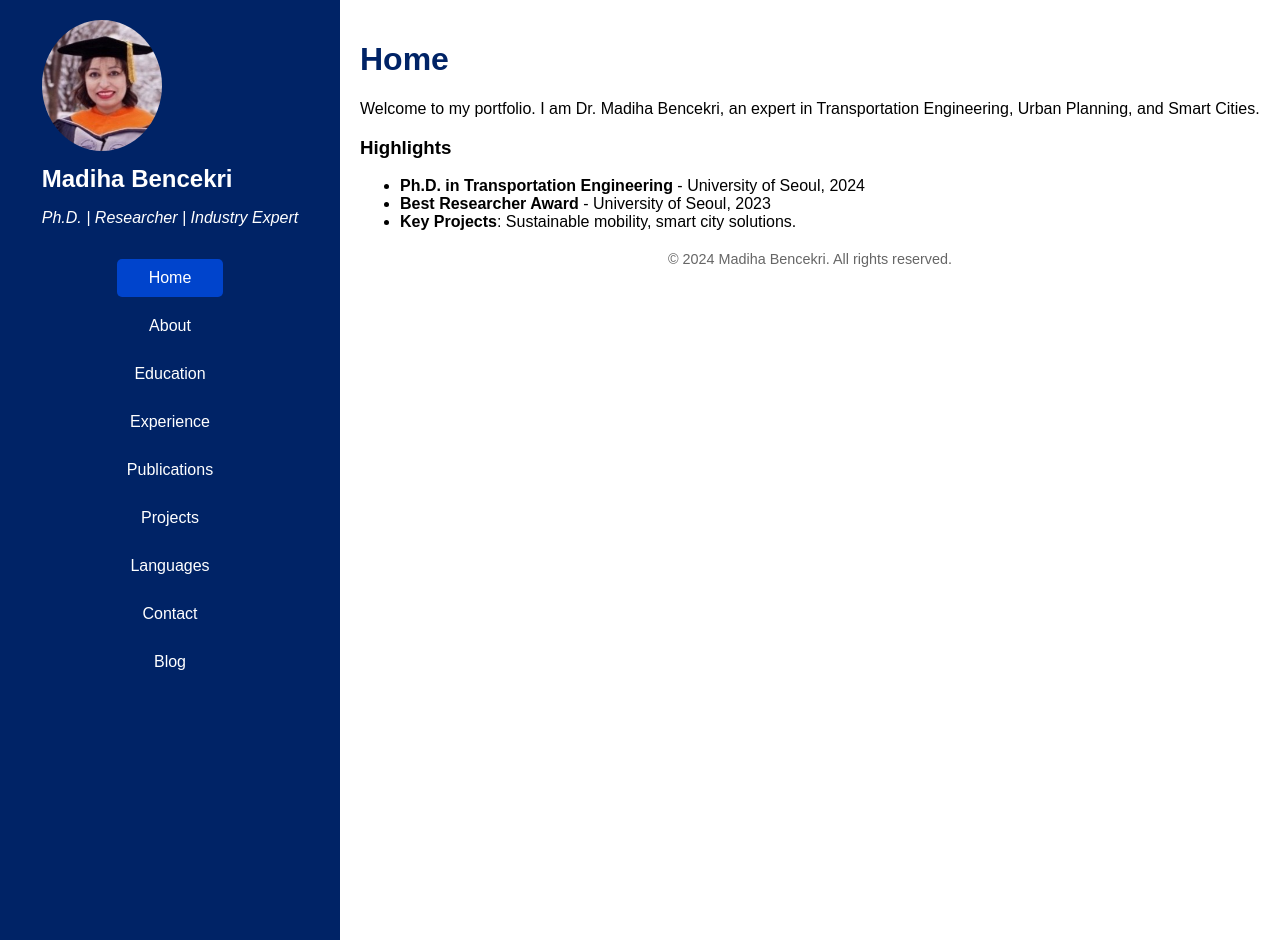
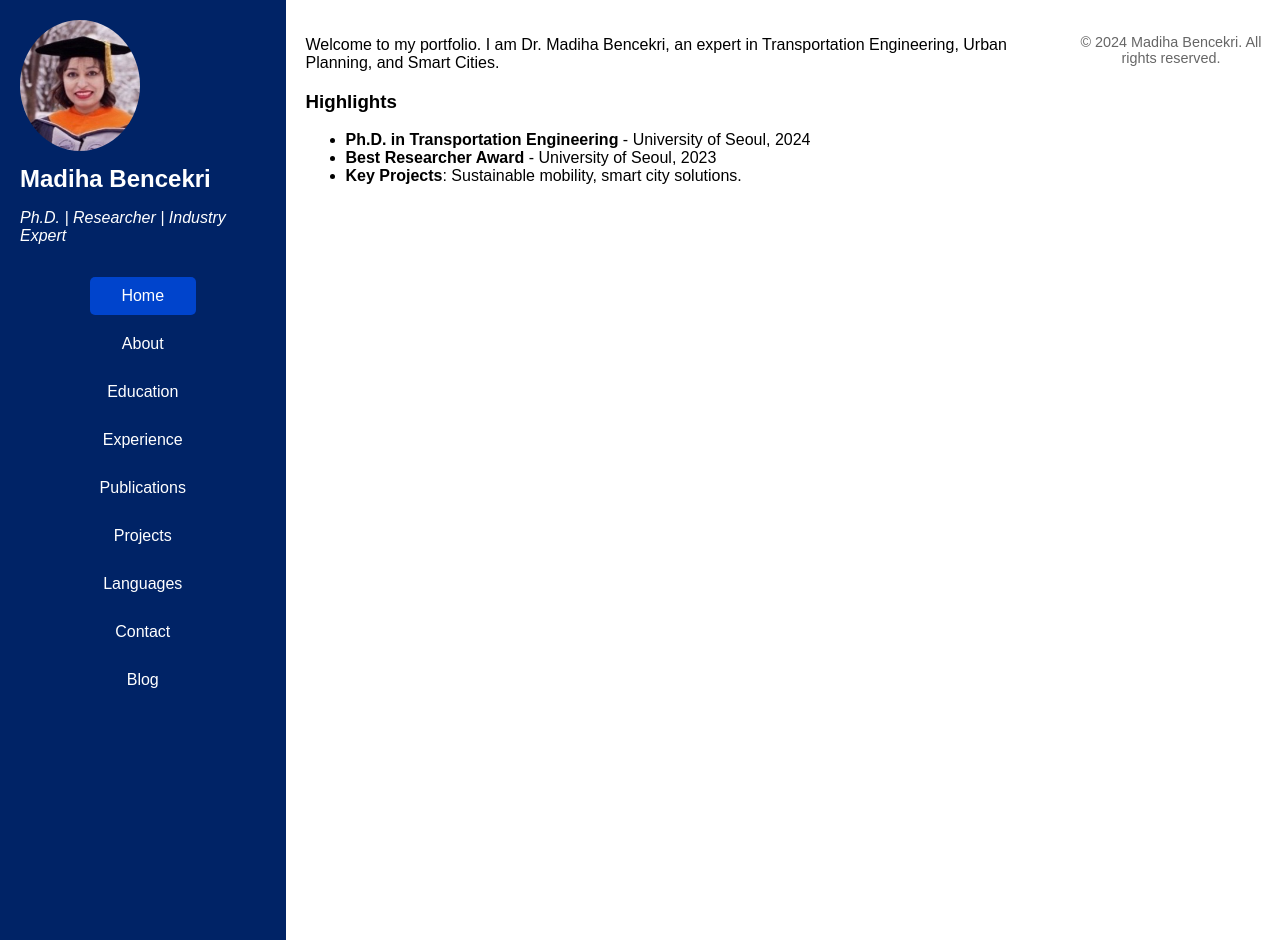
Before and after one commit to dihaben/Madiha-Bencekri, a Jekyll site: the page built from index.md, in a window 1280 px wide. Built offline with Jekyll 4.4.1, drawn with Linux system fonts in a browser that asks for light colours; nearby versions of some CDN libraries.

Commit message:
Update default.html

```diff
--- a/_layouts/default.html
+++ b/_layouts/default.html
@@ -3,27 +3,20 @@
 <head>
   <meta charset="UTF-8">
   <meta name="viewport" content="width=device-width, initial-scale=1.0">
-  <meta name="description" content="Portfolio of Dr. Madiha Bencekri, an expert in Transportation Engineering, Urban Planning, and Smart Cities.">
-  <title>{{ page.title }} - Madiha Bencekri</title>
+  <title>{{ page.title }} - {{ site.title }}</title>
+  <meta name="description" content="{{ page.description | default: site.description }}">
+  <link href="https://fonts.googleapis.com/css2?family=Roboto:wght@400;700&display=swap" rel="stylesheet">
   <link rel="stylesheet" href="/assets/css/styles.css">
+  <script src="https://kit.fontawesome.com/a076d05399.js" crossorigin="anonymous"></script>
+  <script src="/assets/js/scripts.js" defer></script>
 </head>
 <body>
-  <div class="container">
-    <!-- Sidebar -->
-    {% include sidebar.html %}
-
-    <!-- Main Content -->
-    <main class="main-content" role="main">
-      <header class="page-header">
-        <h1>{{ page.title }}</h1>
-      </header>
-      <section>
-        {{ content }}
-      </section>
-      <footer class="site-footer">
-        <p>© 2024 Madiha Bencekri. All rights reserved.</p>
-      </footer>
-    </main>
+  {% include sidebar.html %}
+  <div class="main-content">
+    {{ content }}
   </div>
+  <footer>
+    <p>&copy; {{ site.time | date: '%Y' }} {{ site.author }}. All rights reserved.</p>
+  </footer>
 </body>
 </html>
```
